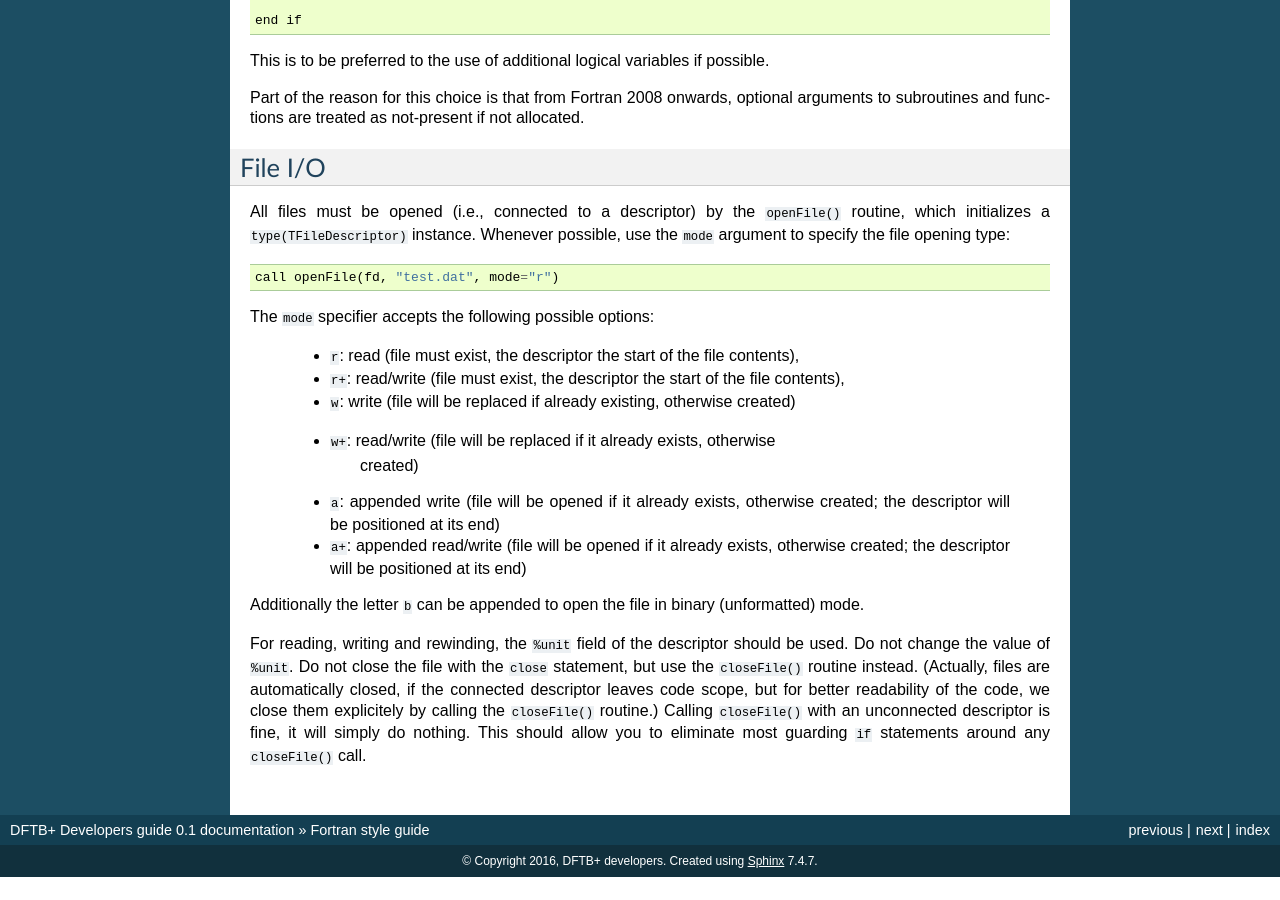
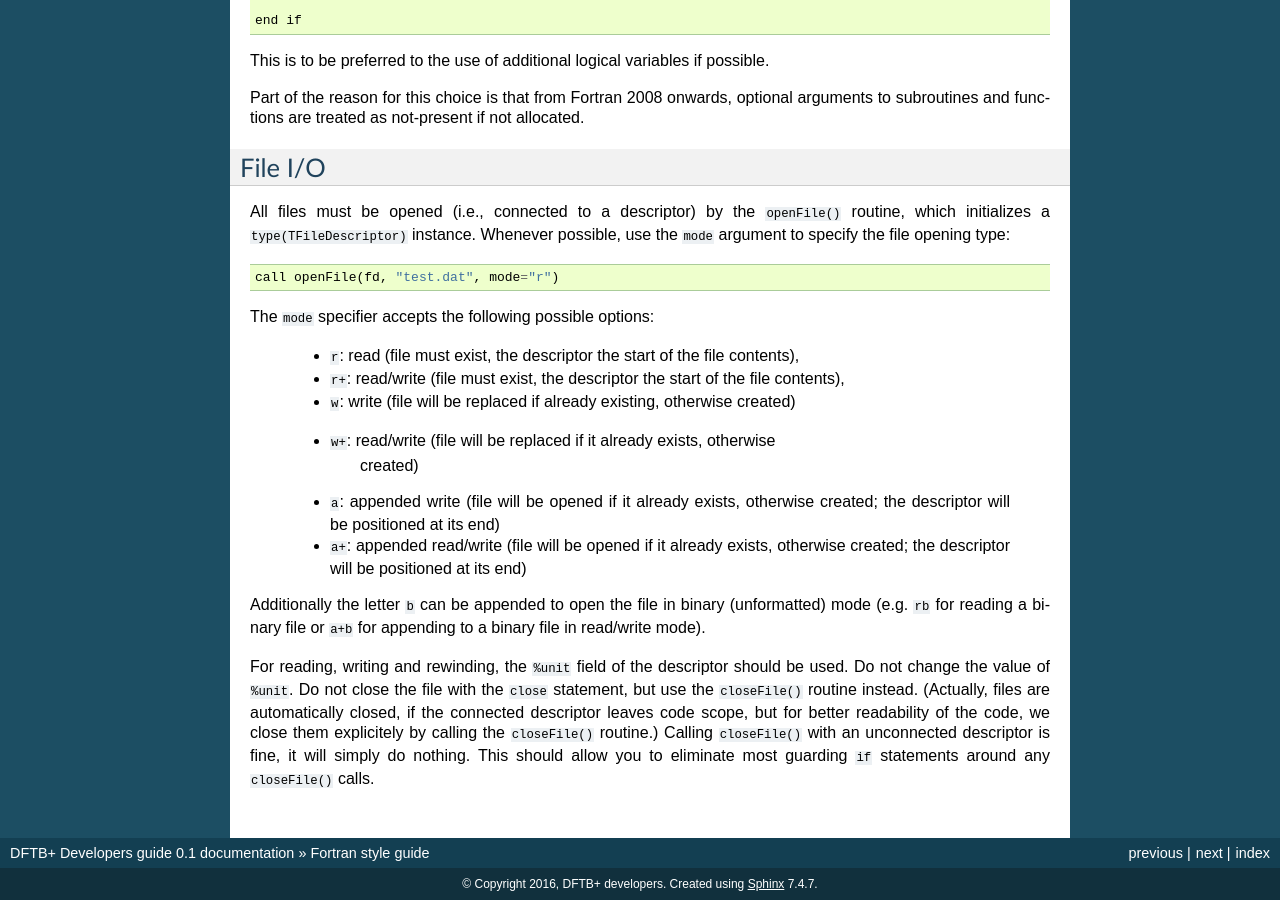
Before and after one commit to dftbplus/develguide, a Sphinx documentation site: the page built from docs/fortranstyle.rst, in a window 1280 px wide and 900 px high, scrolled down 5294 px. Built offline with Sphinx 7.4.7, drawn with Linux system fonts in a browser that asks for light colours; before the commit the page ends 6171 px from its top, so only the background shows below that.

Commit message:
Make minor changes

```diff
--- a/docs/fortranstyle.rst
+++ b/docs/fortranstyle.rst
@@ -338,9 +338,11 @@
 
 The ``mode`` specifier accepts the following possible options:
 
-  * ``r``: read (file must exist, the descriptor the start of the file contents),
+  * ``r``: read (file must exist, the descriptor the start of the file
+    contents),
 
-  * ``r+``: read/write (file must exist, the descriptor the start of the file contents),
+  * ``r+``: read/write (file must exist, the descriptor the start of the file
+    contents),
 
   * ``w``: write (file will be replaced if already existing, otherwise created)
 
@@ -354,7 +356,8 @@
     otherwise created; the descriptor will be positioned at its end)
 
 Additionally the letter ``b`` can be appended to open the file in binary
-(unformatted) mode.
+(unformatted) mode (e.g. ``rb`` for reading a binary file or ``a+b`` for
+appending to a binary file in read/write mode).
 
 For reading, writing and rewinding, the ``%unit`` field of the descriptor should
 be used. Do not change the value of ``%unit``. Do not close the file with the
@@ -363,4 +366,4 @@
 but for better readability of the code, we close them explicitely by calling
 the ``closeFile()`` routine.) Calling ``closeFile()`` with an unconnected
 descriptor is fine, it will simply do nothing. This should allow you to
-eliminate most guarding ``if`` statements around any ``closeFile()`` call.
+eliminate most guarding ``if`` statements around any ``closeFile()`` calls.
```
